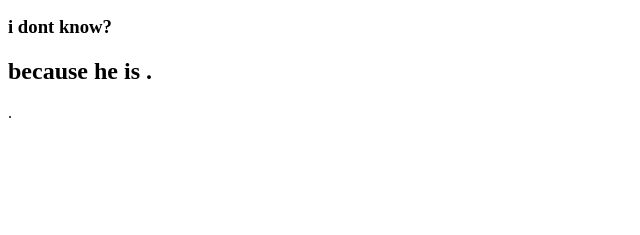
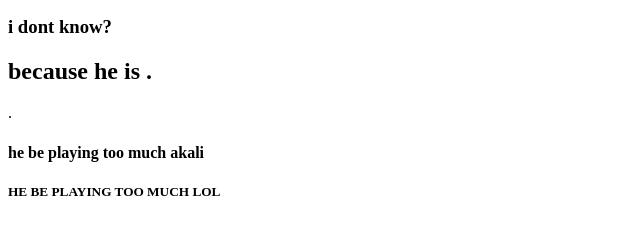
Before and after one commit to asianzomb/flexbox, a website: page index.html in a window 1280 px wide. Shown: the part 101-336 px from the top of the page, without its empty margins (0-640 px from the left). Drawn offline with Linux system fonts and the light colour scheme.

Commit message:
spencer akali

```diff
--- a/index.html
+++ b/index.html
@@ -4,7 +4,7 @@
 
 <head>
     <meta charset="utf-8" />
-    <title>Page Title</title>
+    <title>Spencer Akali</title>
 </head>
 
 <body>
@@ -13,7 +13,8 @@
     <h3>i dont know?</h3>
     <h2>because he is .</h2>
     <p>.</p>
-
+    <h4>he be playing too much akali</h4>
+    <H5>HE BE PLAYING TOO MUCH LOL</H5>
     </p>
 </body>
 
```
